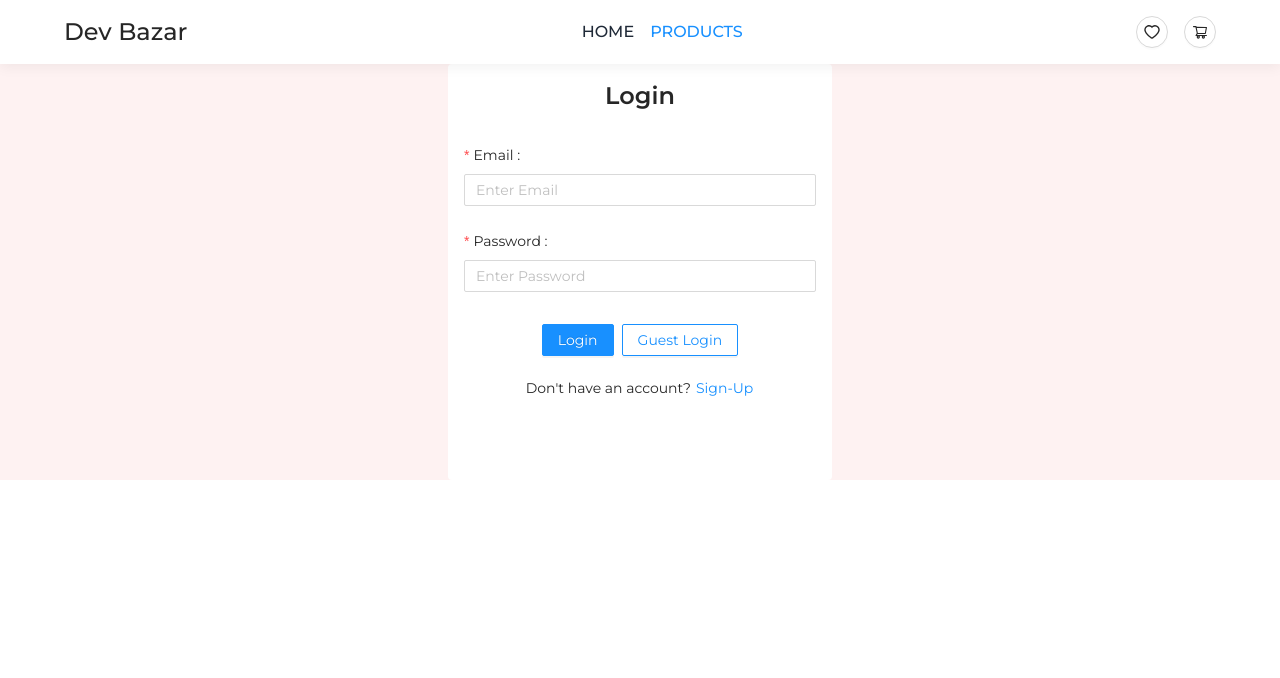
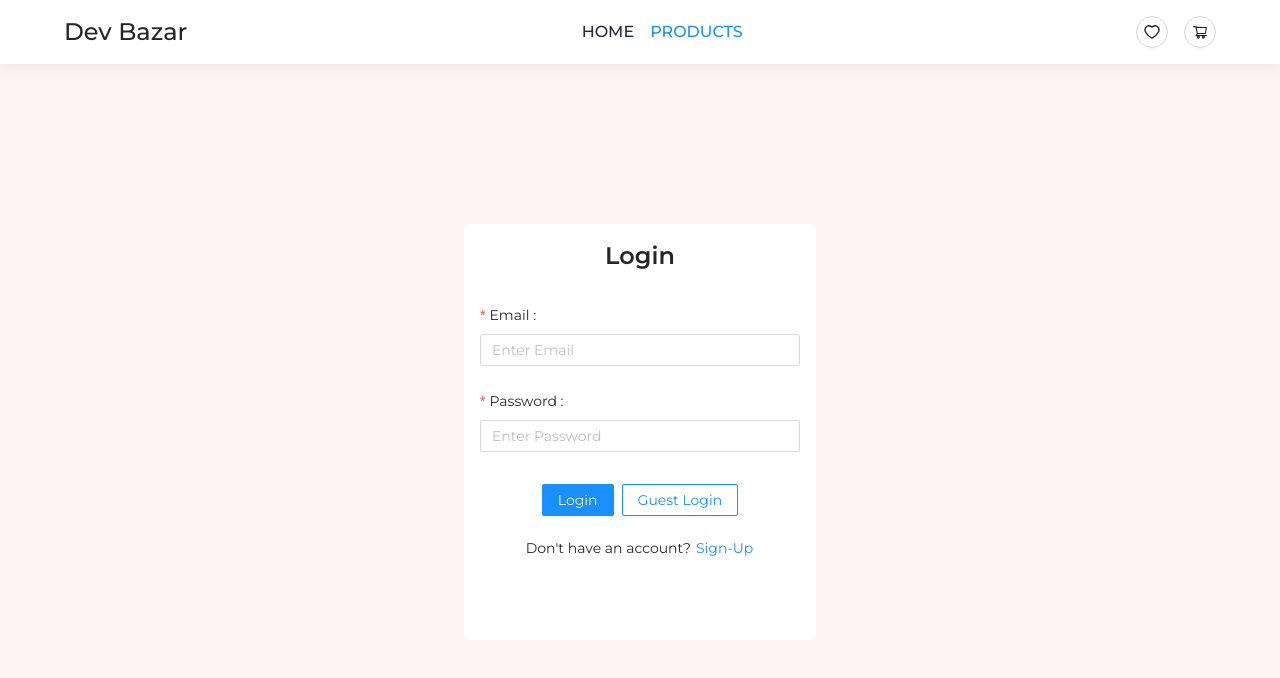
Before and after one commit to gkanishk/dev-bazar-fe, a Next.js app: page /login in a window 1280 px wide. Shown: the top 678 px of the page. Built offline with nearby package versions, Linux system fonts and the light colour scheme; no server answers.

Commit message:
style: fix page layout

```diff
--- a/components/LoginPage/index.tsx
+++ b/components/LoginPage/index.tsx
@@ -1,23 +1,23 @@
-import {useRouter} from "next/router";
+import { useRouter } from "next/router";
 import { useEffect, useState } from "react";
 import LoginForm from "./LoginForm";
 import SignUpForm from "./SignUpForm";
 function LoginPage() {
-    const [refererPage,setReferPage]=useState<string|string[]>("");
-    const [productId,setProductId]=useState<string|string[]>("");
-    const [actionType,setActionType]=useState<string|string[]>("");
-    const [isLogin,setIsLogin]=useState<boolean>(true);
+    const [refererPage, setReferPage] = useState<string | string[]>("");
+    const [productId, setProductId] = useState<string | string[]>("");
+    const [actionType, setActionType] = useState<string | string[]>("");
+    const [isLogin, setIsLogin] = useState<boolean>(true);
     const router = useRouter();
 
-    useEffect(()=>{
+    useEffect(() => {
         const urlParam = router.query;
-        setReferPage(urlParam?.referer??"");
-        setActionType(urlParam?.action??"");
-        setProductId(urlParam?.productId??"");
-    },[])
+        setReferPage(urlParam?.referer ?? "");
+        setActionType(urlParam?.action ?? "");
+        setProductId(urlParam?.productId ?? "");
+    }, [])
 
-    const redirectPage=()=>{
-        switch(refererPage){
+    const redirectPage = () => {
+        switch (refererPage) {
             case "products":
             case "cart":
             case "wishlist":
@@ -32,10 +32,10 @@ function LoginPage() {
     }
 
     return (<div className="grid h-full place-items-center bg-red-50">
-            <div className="p-4 bg-white rounded w-96 min-h-100">
-                {isLogin?<LoginForm redirectPage={redirectPage} changePage={()=>setIsLogin(!isLogin)}/>:<SignUpForm redirectPage={redirectPage} changePage={()=>setIsLogin(!isLogin)}/>}
-            </div>
-            </div>)
+        <div className="p-4 bg-white rounded min-h-100 max-width-container">
+            {isLogin ? <LoginForm redirectPage={redirectPage} changePage={() => setIsLogin(!isLogin)} /> : <SignUpForm redirectPage={redirectPage} changePage={() => setIsLogin(!isLogin)} />}
+        </div>
+    </div>)
 }
 
 export default LoginPage;
--- a/components/PageTransitionContainer.tsx
+++ b/components/PageTransitionContainer.tsx
@@ -7,13 +7,13 @@ export default function PageTransitionContainer(props) {
     console.log("page props", props, router.route);
 
     return (
-        <TransitionGroup>
+        <TransitionGroup className="h-full pt-16">
             <CSSTransition
                 key={router.route}
                 timeout={500}
                 classNames="animation-page-container"
             >
-                <div>{props.children}</div>
+                {props.children}
             </CSSTransition>
         </TransitionGroup>
     )
--- a/pages/_app.tsx
+++ b/pages/_app.tsx
@@ -16,11 +16,9 @@ function MyApp({ Component, pageProps }) {
       <UserProvider>
         <ProductsProvider>
           <Navbar />
-          <div className="h-full pt-16">
-            <PageTransitionContainer {...pageProps}>
-              <Component {...pageProps} />
-            </PageTransitionContainer>
-          </div>
+          <PageTransitionContainer>
+            <Component {...pageProps} />
+          </PageTransitionContainer>
         </ProductsProvider>
       </UserProvider>
     </>
--- a/styles/main.css
+++ b/styles/main.css
@@ -27,6 +27,8 @@ html {
 }
 
 .animation-page-container-enter {
+    width: 100%;
+    height: 100%;
     opacity: 0;
     /* right: 0; */
 }
@@ -48,3 +50,8 @@ html {
     transition: opacity 500ms ease-in;
     /* transition: transform 0.5s ease; */
 }
+
+.max-width-container {
+    max-width: 24rem;
+    min-width: 22rem;
+}
```
Also changed, not shown: components/WishListPage/index.tsx (+10 -10 lines), 1 other file (tests, documents, lock files or other folders).
